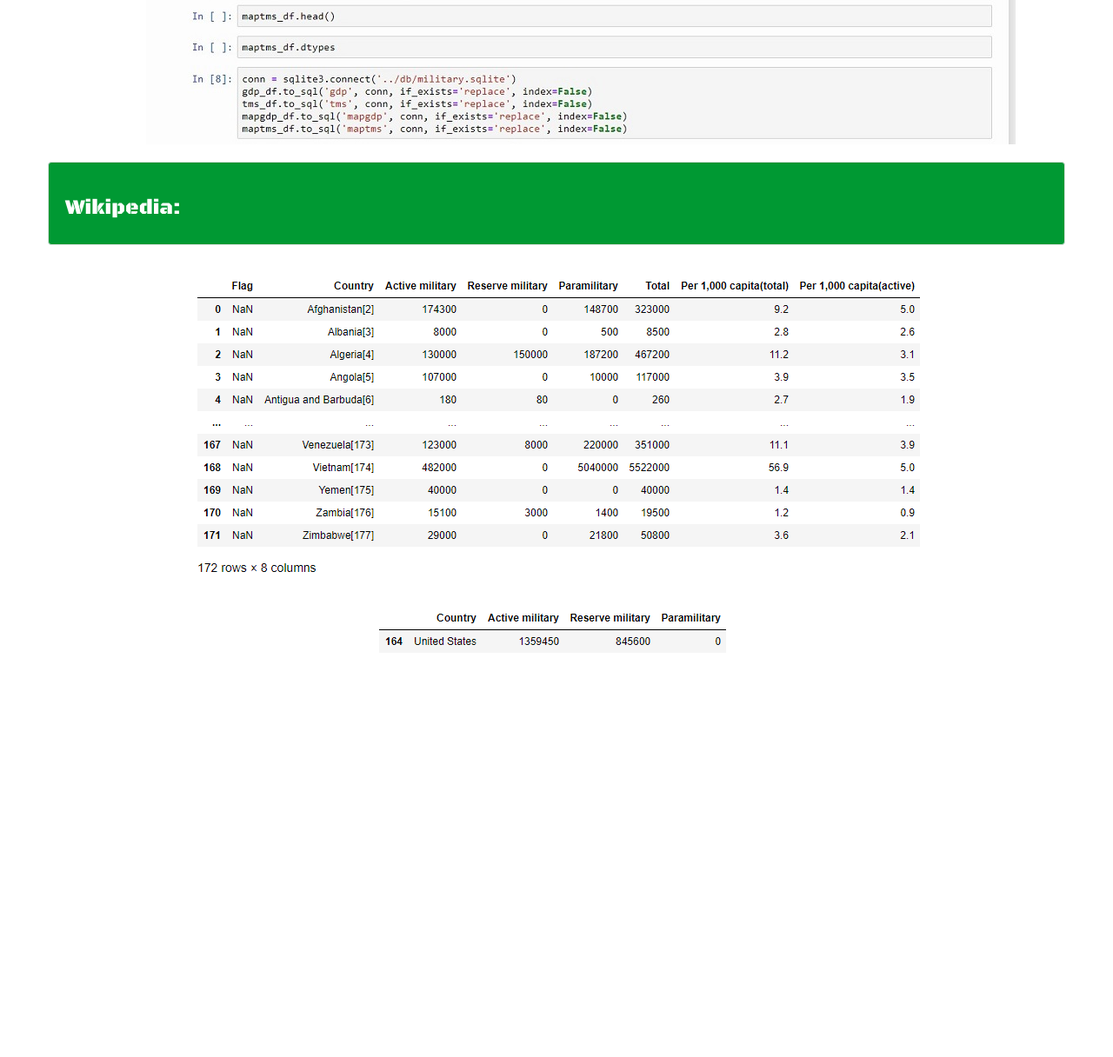
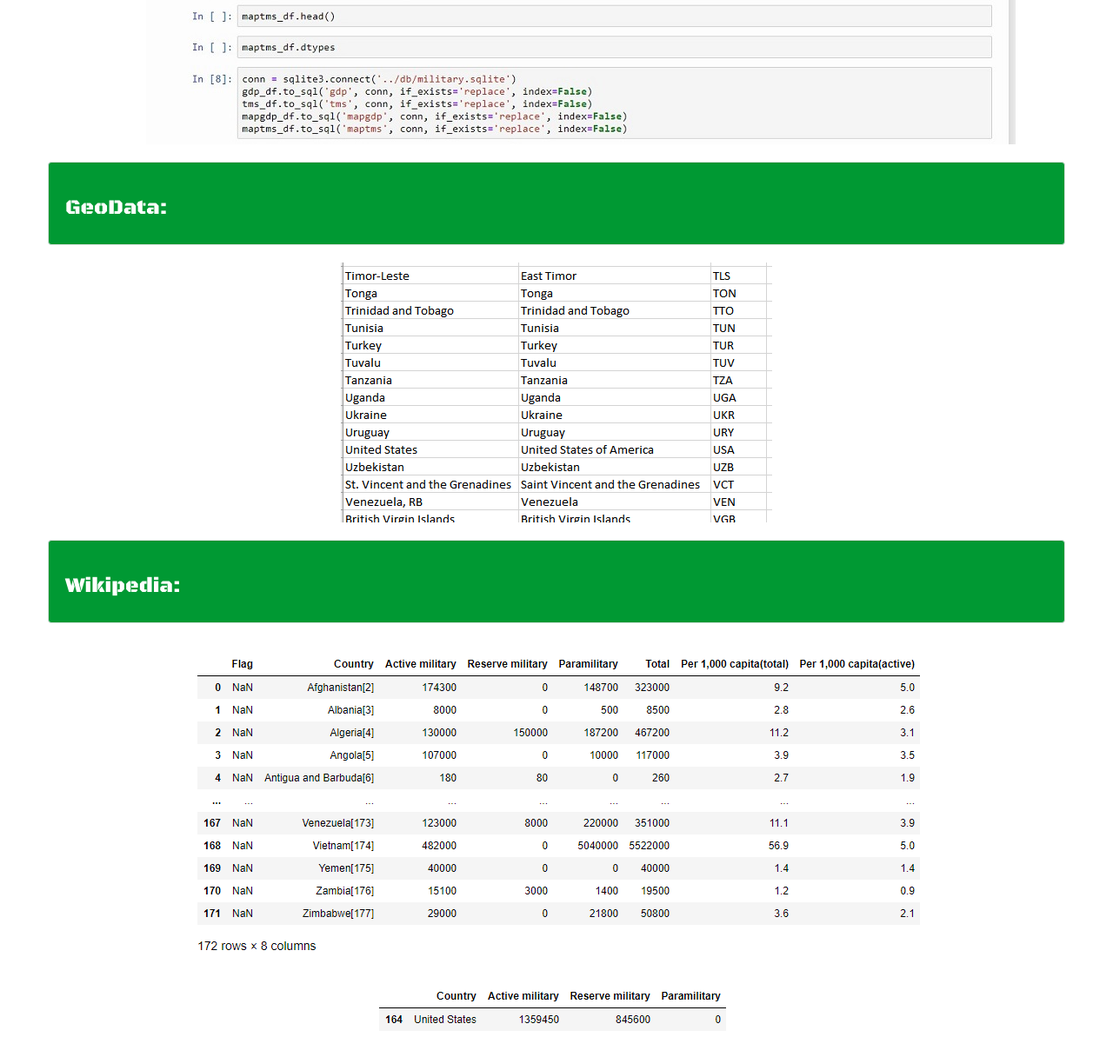
Before and after one commit to akshitap31/Military-Spending, a Flask app: page /cleaning in a window 1280 px wide. Shown: the part 947-2163 px from the top of the page at 87% size. Before the commit the page ends 1689 px from the top, so only its background shows below. Run offline with Flask 2, Linux system fonts and the light colour scheme; data that the repository does not hold is empty; some libraries are stand-ins or nearby versions.

Commit message:
Added images to readme.  Added barrace routes and nav bar items, commented out navbar items.

```diff
--- a/app.py
+++ b/app.py
@@ -54,6 +54,9 @@ def country():
 def doughnuts():
     return render_template("doughnuts.html")
 
+@app.route("/barrace")
+def barrace():
+    return render_template("barrace.html")
 
 @app.route("/cleaning")
 def cleaning():
@@ -220,4 +223,4 @@ def timeline_gdp():
     return my_dict
 
 if __name__ == "__main__":
-    app.run(debug=True)
+    app.run(debug=False)
--- a/templates/cleaning.html
+++ b/templates/cleaning.html
@@ -30,6 +30,9 @@
                 <li class="nav-item">
                     <a class="nav-link" href="/doughnuts">DOUGHNUT PLOTS</a>
                 </li>
+                <!-- <li class="nav-item">
+                    <a class="nav-link" href="/barrace">BAR CHART RACE</a>
+                </li> -->
                   <li class="nav-item">
                       <a class="nav-link" href="/cleaning">DATA CLEANING</a>
                   </li>
@@ -56,8 +59,21 @@
     <div class="row">
       <div class="col-md-1">
       </div>
-      <div class="col-md-5">
+      <div class="col-md-10">
         <center><img src="/static/images/WBcleaning.jpg" class="center"></center><br>
+      </div>
+      <div class="col-md-1">
+      </div>
+    </div><div class="row">
+      <div class="well">
+          <h3>GeoData:</h3>
+      </div>
+    </div>
+    <div class="row">
+      <div class="col-md-1">
+      </div>
+      <div class="col-md-10">
+        <center><img src="/static/images/CountryNames2.png" class="center"></center><br>
       </div>
       <div class="col-md-1">
       </div>
--- a/templates/country.html
+++ b/templates/country.html
@@ -32,6 +32,9 @@
                 <li class="nav-item">
                     <a class="nav-link" href="/doughnuts">DOUGHNUT PLOTS</a>
                 </li>
+                <!-- <li class="nav-item">
+                    <a class="nav-link" href="/barrace">BAR CHART RACE</a>
+                </li> -->
                 <li class="nav-item">
                     <a class="nav-link" href="/cleaning">DATA CLEANING</a>
                 </li>
--- a/templates/doughnuts.html
+++ b/templates/doughnuts.html
@@ -32,6 +32,9 @@
                 <li class="nav-item">
                     <a class="nav-link" href="/doughnuts">DOUGHNUT PLOTS</a>
                 </li>
+                <!-- <li class="nav-item">
+                    <a class="nav-link" href="/barrace">BAR CHART RACE</a>
+                </li> -->
                 <li class="nav-item">
                     <a class="nav-link" href="/cleaning">DATA CLEANING</a>
                 </li>
--- a/templates/index.html
+++ b/templates/index.html
@@ -31,6 +31,9 @@
                   <li class="nav-item">
                       <a class="nav-link" href="/doughnuts">DOUGHNUT PLOTS</a>
                   </li>
+                  <!-- <li class="nav-item">
+                      <a class="nav-link" href="/barrace">BAR CHART RACE</a>
+                  </li> -->
                   <li class="nav-item">
                       <a class="nav-link" href="/cleaning">DATA CLEANING</a>
                   </li>
--- a/templates/sources.html
+++ b/templates/sources.html
@@ -30,6 +30,9 @@
                 <li class="nav-item">
                     <a class="nav-link" href="/doughnuts">DOUGHNUT PLOTS</a>
                 </li>
+                <!-- <li class="nav-item">
+                    <a class="nav-link" href="/barrace">BAR CHART RACE</a>
+                </li> -->
                   <li class="nav-item">
                       <a class="nav-link" href="/cleaning">DATA CLEANING</a>
                   </li>
```
Also changed, not shown: templates/barrace.html (+8 -8 lines), README.md, static/images/CountryNames2.PNG (added).
